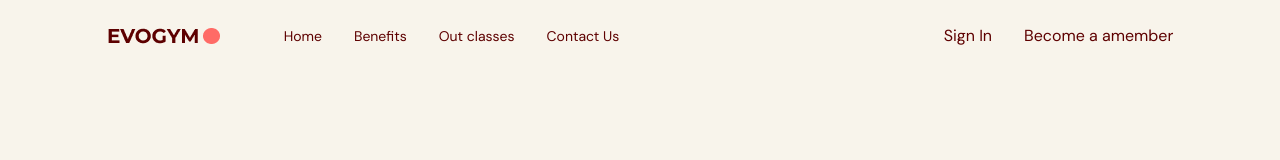
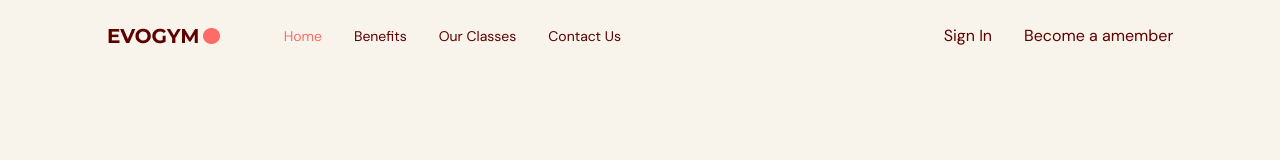
Before and after one commit to iamlydial/wellness-gym, a React (Vite) app: page / in a window 1280 px wide. Shown: the top 160 px of the page. Built offline with nearby package versions, Linux system fonts and the light colour scheme.

Commit message:
added navbar enums in shared folder

```diff
--- a/src/App.tsx
+++ b/src/App.tsx
@@ -1,9 +1,13 @@
 import Navbar from "@/scenes/navbar";
+import { useState } from "react";
+import { SelectedPage } from "@/shared/types"
+
 function App() {
+  const [selectedPage, setSelectedPage] = useState<SelectedPage>(SelectedPage.Home)
   return (
     <>
       <div className="app bg-gray-20">
-        <Navbar/>
+        <Navbar selectedPage={selectedPage} setSelectedPage={setSelectedPage}/>
       </div>
     </>
   );
--- /dev/null
+++ b/src/scenes/navbar/Link.tsx
@@ -0,0 +1,24 @@
+import AnchorLink from "react-anchor-link-smooth-scroll"
+
+import { SelectedPage } from "@/shared/types"
+
+type Props = {
+    page: string;
+    selectedPage: SelectedPage;
+    setSelectedPage: (value: SelectedPage) => void;
+}
+
+const Link = ({page, selectedPage, setSelectedPage}: Props) => {
+    const lowerCasePage = page.toLocaleLowerCase().replace(/ /g, "") as SelectedPage;
+  return (
+    <AnchorLink
+    href={`#${lowerCasePage}`}
+    onClick={()=> setSelectedPage(lowerCasePage)}
+    className={`${selectedPage === lowerCasePage  ? "text-primary-500" : ""} transition duration-500 hover:text-primary-300`}
+    >
+        {page}
+    </AnchorLink>
+  )
+}
+
+export default Link
--- a/src/scenes/navbar/index.tsx
+++ b/src/scenes/navbar/index.tsx
@@ -2,10 +2,17 @@
 import { Bars3Icon, XMarkIcon } from "@heroicons/react/24/solid"
 
 import Logo from "@/assets/Logo.png"
+import Link from "./Link"
 
-type Props = {}
+import { SelectedPage } from "@/shared/types";
 
-const Navbar = (props: Props) => {
+
+type Props = {
+    selectedPage: SelectedPage;
+    setSelectedPage: (value: string) => void;
+}
+
+const Navbar = ({selectedPage, setSelectedPage}: Props) => {
     const flexBetween= "flex items-center justify-between";
 
   return (
@@ -18,10 +25,10 @@
     {/* right side */}
     <div className={`${flexBetween} w-full`}>
         <div className={`${flexBetween} gap-8 text-sm`}>
-            <p>Home</p>
-            <p>Benefits</p>
-            <p>Out classes</p>
-            <p>Contact Us</p>
+            <Link page="Home" selectedPage={selectedPage} setSelectedPage={setSelectedPage}/>
+            <Link page="Benefits" selectedPage={selectedPage} setSelectedPage={setSelectedPage}/>
+            <Link page="Our Classes" selectedPage={selectedPage} setSelectedPage={setSelectedPage}/>
+            <Link page="Contact Us" selectedPage={selectedPage} setSelectedPage={setSelectedPage}/>
         </div>
         <div className={`${flexBetween} gap-8`}>
 <p>Sign In</p>
--- /dev/null
+++ b/src/shared/types.ts
@@ -0,0 +1,6 @@
+export enum SelectedPage {
+    Home="home",
+    Benefits = "benefits",
+    OurClasses = "ourclasses",
+    ContactUs = "contactus"
+  }
```
